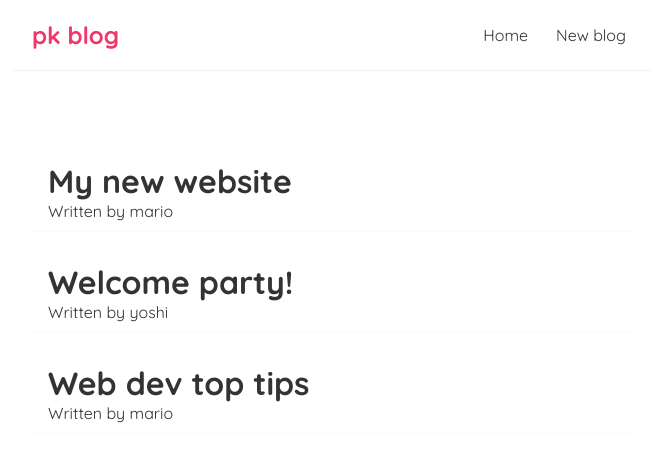
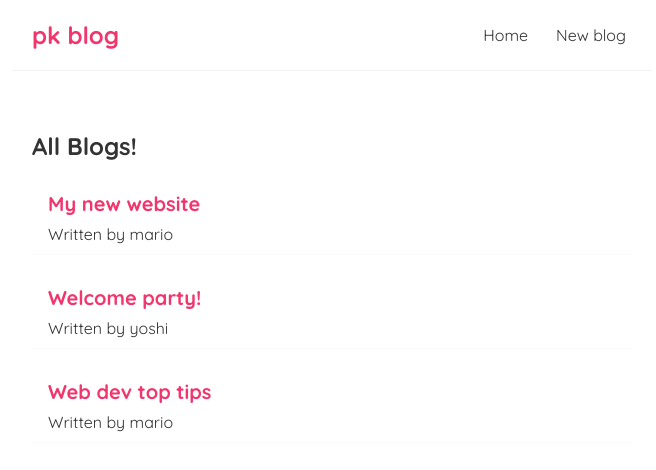
Before and after one commit to purab/react-redux-tutorials, a React (Create React App) app in the folder pk-blog/: page / in a window 1280 px wide. Shown: the top 470 px of the page, without its empty margins (308-964 px from the left). Built offline with nearby package versions, Linux system fonts and the light colour scheme.

Commit message:
added props

```diff
--- a/pk-blog/src/components/BlogList.js
+++ b/pk-blog/src/components/BlogList.js
@@ -0,0 +1,17 @@
+const BlogList = (props) => {
+    const blogs = props.blogs
+    const title = props.title;
+    return (
+        <div className="blog-list">
+            <h2>{title}</h2>
+             {blogs.map((blog) =>(
+                <div className="blog-preview" key={blog.id}>
+                    <h2>{blog.title}</h2>
+                    <p>Written by {blog.author}</p>
+                </div>
+            ))}
+        </div>
+    );
+}
+
+export default BlogList;
--- a/pk-blog/src/components/Home.js
+++ b/pk-blog/src/components/Home.js
@@ -1,4 +1,5 @@
 import {useState} from 'react';
+import BlogList from './BlogList';
 
 const Home = () => {
     const [blogs, setBlogs] = useState([
@@ -8,13 +9,7 @@
     ])
     return (
         <div className="home">
-            {blogs.map((blog) =>(
-                <div className="blog-preview" key={blog.id}>
-                    <h1>{blog.title}</h1>
-                    <p>Written by {blog.author}</p>
-                </div>
-            ))}
-
+           <BlogList blogs={blogs} title={'All Blogs!'} />
         </div>
      );
 }
```
